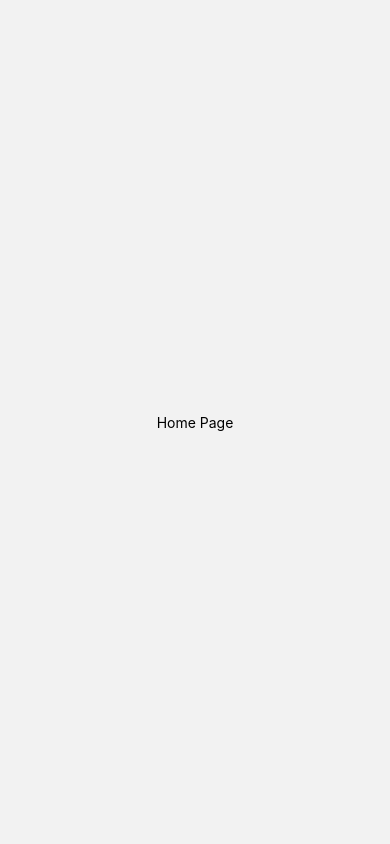
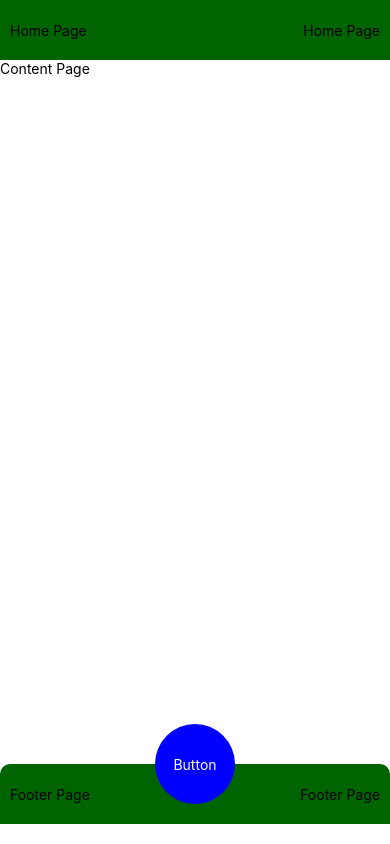
Before and after one commit to admhabits/react-native-expo-2023, a React Native app: screen /Home in a window 390 px wide. Built offline with nearby package versions, Linux system fonts and the light colour scheme.

Commit message:
Layouting Element

```diff
--- a/pages/Home.js
+++ b/pages/Home.js
@@ -1,20 +1,69 @@
-import { View, Text, StyleSheet } from 'react-native'
-import React from 'react'
+import { View, Text, StyleSheet, Dimensions } from "react-native";
+import React from "react";
+import { TouchableOpacity } from "react-native-gesture-handler";
 
 const Home = () => {
+  const { height, width }    = Dimensions.get("window");
+  const PaddingLayout        = 10;
+  const HeightLayout         = 60;
+  const CalculateHeight      = (PaddingLayout + HeightLayout) * 2;
+
   return (
     <View style={styles.container}>
-      <Text>Home Page</Text>
+      <View style={{ ...styles.header, padding: PaddingLayout, height: HeightLayout }}>
+        <Text>Home Page</Text>
+        <Text>Home Page</Text>
+      </View>
+      <View style={{ height: height - CalculateHeight }}>
+        <Text>Content Page</Text>
+      </View>
+      <View style={{ ...styles.footer, padding: PaddingLayout, height: HeightLayout}}>
+        <Text>Footer Page</Text>
+        <Text>Footer Page</Text>
+        <View style={{ ...styles.floatButton, left: (width - 80 ) / 2 }}>
+          <TouchableOpacity>
+            <Text style={{ color: 'white' }}>Button</Text>
+          </TouchableOpacity>
+        </View>
+      </View>
     </View>
-  )
-}
+  );
+};
 
 const styles = StyleSheet.create({
-    container: {
-        flex: 1,
-        alignItems: 'center',
-        justifyContent: 'center'
-    }
-})
+  container: {
+    flex: 1,
+    backgroundColor: "white",
+    margin: 0,
+  },
+  header: {
+    backgroundColor: "darkgreen",
+    flexDirection: "row",
+    gap: 8,
+    justifyContent: "space-between",
+    alignItems: "center",
+  },
+  footer: {
+    position: "relative",
+    backgroundColor: "darkgreen",
+    flexDirection: "row",
+    justifyContent: "space-between",
+    alignItems: "center",
+    gap: 8,
+    borderTopLeftRadius: 10,
+    borderTopRightRadius: 10,
+  },
+  floatButton: {
+    position: "absolute",
+    backgroundColor: 'blue',
+    padding: 10,
+    height: 80,
+    width: 80,
+    bottom: 20,
+    borderRadius: 100,
+    alignItems: 'center',
+    justifyContent: 'center'
+  },
+});
 
-export default Home
+export default Home;
```
